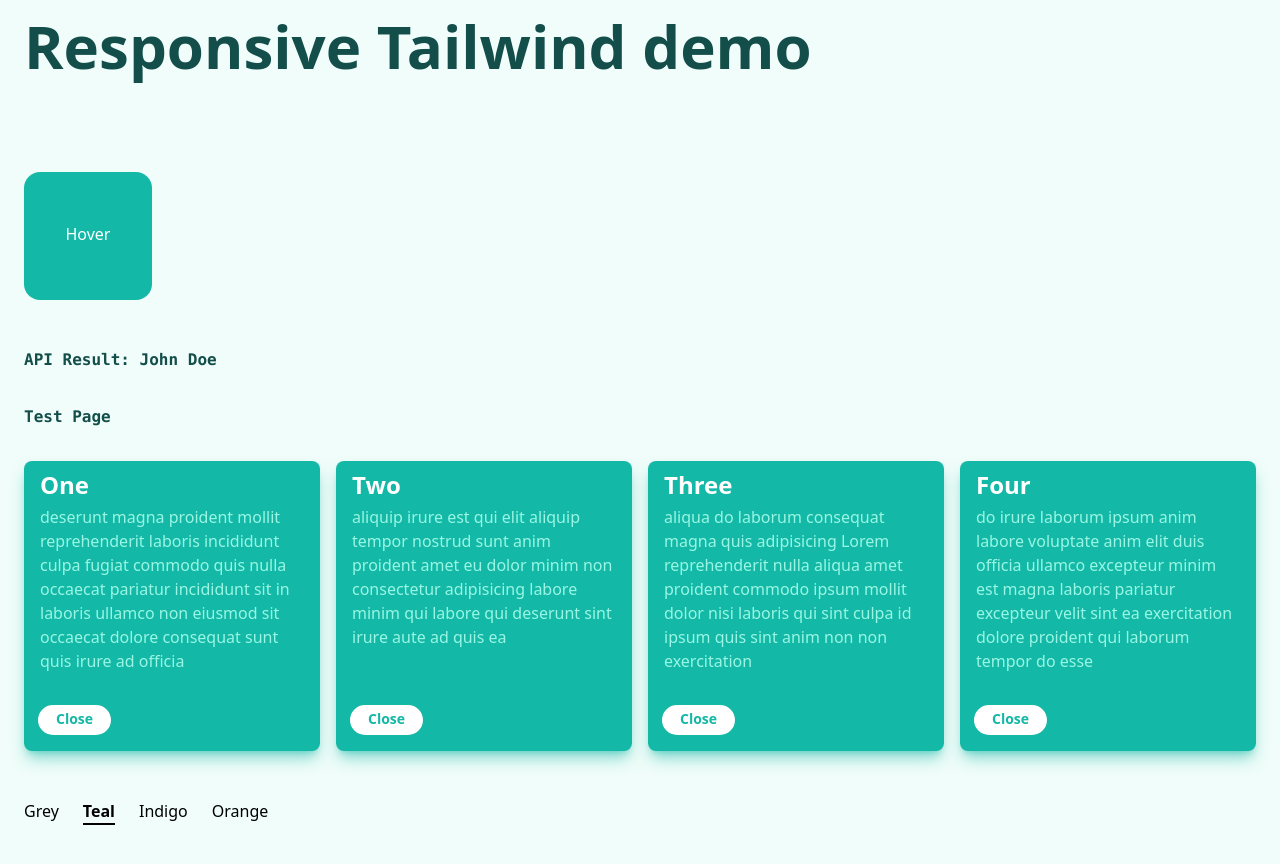
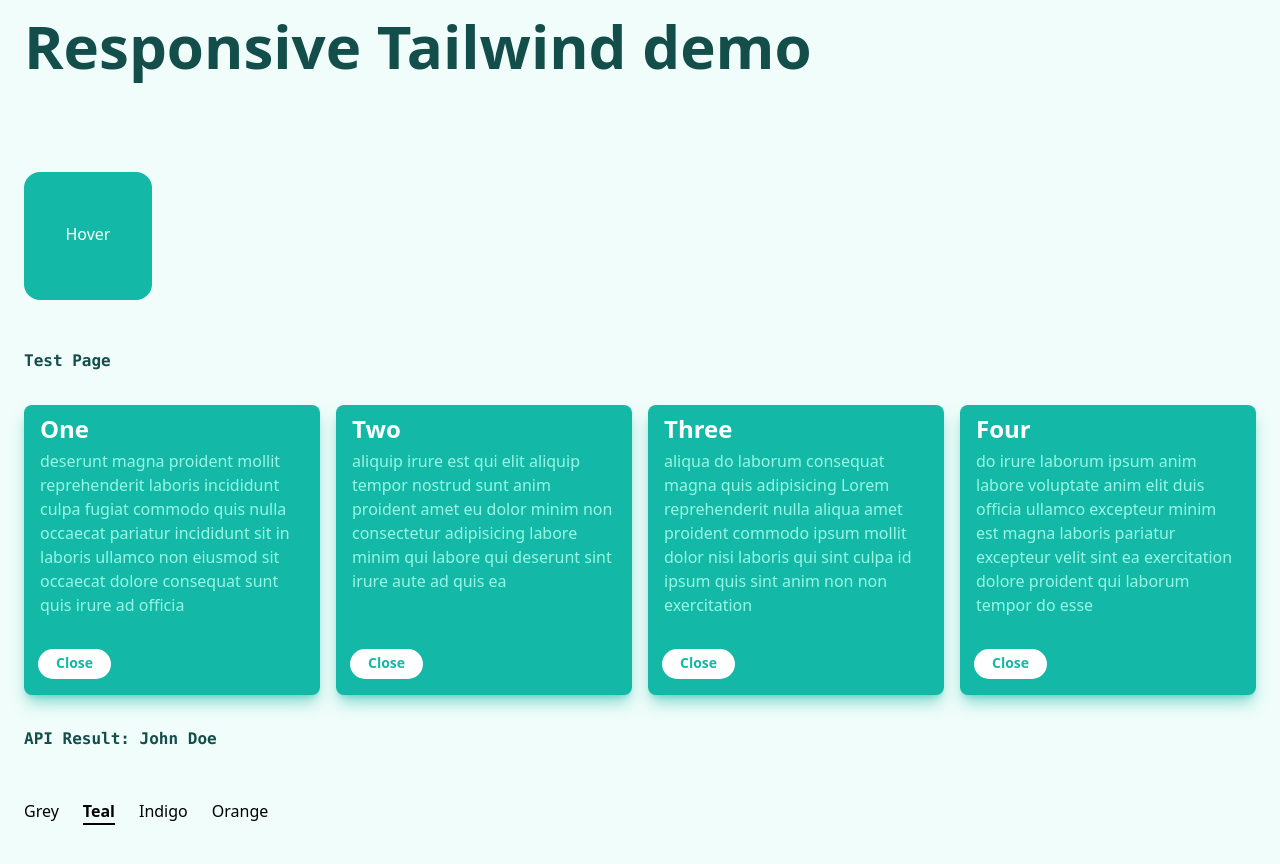
Before and after one commit to sambecker/tailwind, a Next.js app: page / in a window 1280 px wide. Built offline with nearby package versions, Linux system fonts and the light colour scheme.

Commit message:
Layout page for less jumps, use initialColor in ThemeChooser

```diff
--- a/pages/index.tsx
+++ b/pages/index.tsx
@@ -6,7 +6,6 @@ import { joinClasses } from '../src/utility/css';
 import Button from '../src/components/Button';
 import Box from '../src/components/Box';
 import { generateItems, Items } from '../src/app';
-import ThemeChooser from '../src/theme/ThemeChooser';
 import { getDarkTextColor, TailwindColor } from '../src/theme';
 import Animation from '../src/components/Animation';
 import Link from 'next/link';
@@ -53,15 +52,6 @@ const Home: NextPage<Props> = ({ initialItems, initialColor }) => {
         </h1>
 
         <Animation initialColor={initialColor} />
-
-        {apiResultName && <h2 className={joinClasses([
-          'font-mono',
-          'font-bold',
-          'mb-8',
-          getDarkTextColor(selectedColor),
-        ])}>
-          API Result: {apiResultName}
-        </h2>}
 
         <Link href="/test">
           <a className={joinClasses([
@@ -114,11 +104,16 @@ const Home: NextPage<Props> = ({ initialItems, initialColor }) => {
               </motion.div>)}
           </AnimatePresence>
         </div>
+
+        {apiResultName && <h2 className={joinClasses([
+          'font-mono',
+          'font-bold',
+          'mt-8',
+          getDarkTextColor(selectedColor),
+        ])}>
+          API Result: {apiResultName}
+        </h2>}
       </main>
-
-      <footer className="mb-6">
-        <ThemeChooser />
-      </footer>
     </>
   );
 };
--- a/src/app/AppContainer.tsx
+++ b/src/app/AppContainer.tsx
@@ -1,5 +1,6 @@
 import { FC, ReactNode } from 'react';
 import { TailwindColor } from '../theme';
+import ThemeChooser from '../theme/ThemeChooser';
 import useTheme from '../theme/useTheme';
 import { joinClasses } from '../utility/css';
 import useElementClasses from '../utility/useBodyClasses';
@@ -36,6 +37,9 @@ const AppContainer: FC<Props> = ({ initialColor, children }) => {
 
   return <>
     {children}
+    <footer className="my-6">
+      <ThemeChooser initialColor={initialColor} />
+    </footer>
   </>;
 };
 
--- a/src/theme/ThemeChooser.tsx
+++ b/src/theme/ThemeChooser.tsx
@@ -1,12 +1,16 @@
 import { FC } from 'react';
 import { useDispatch } from 'react-redux';
-import { storeColorLocally, TAILWIND_COLORS } from '.';
-import { useAppState } from '../state';
+import { storeColorLocally, TailwindColor, TAILWIND_COLORS } from '.';
 import { joinClasses } from '../utility/css';
 import { themeActions } from './state';
+import useTheme from './useTheme';
 
-const ThemeChooser: FC = () => {
-  const { selectedColor } = useAppState('theme');
+interface Props {
+  initialColor?: TailwindColor
+}
+
+const ThemeChooser: FC<Props> = ({ initialColor }) => {
+  const { selectedColor } = useTheme(initialColor);
 
   const dispatch = useDispatch();
 
```
